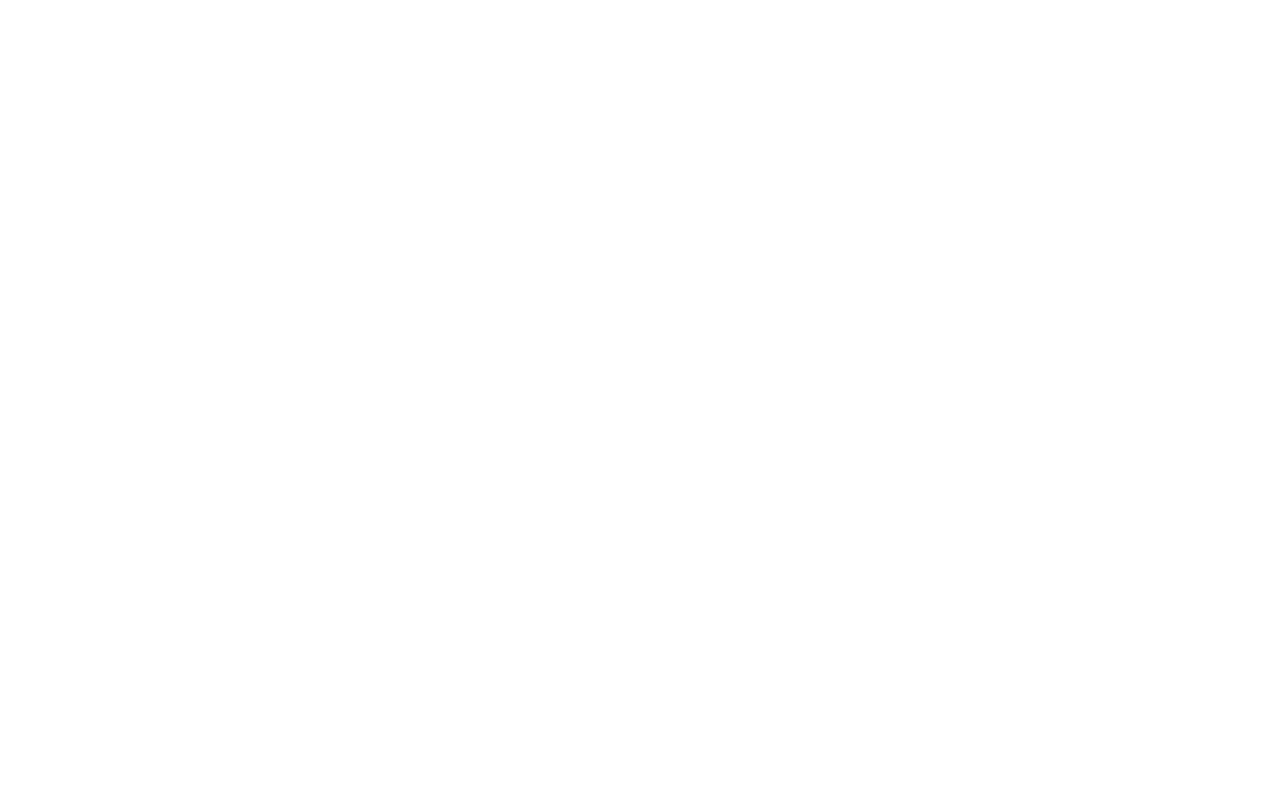
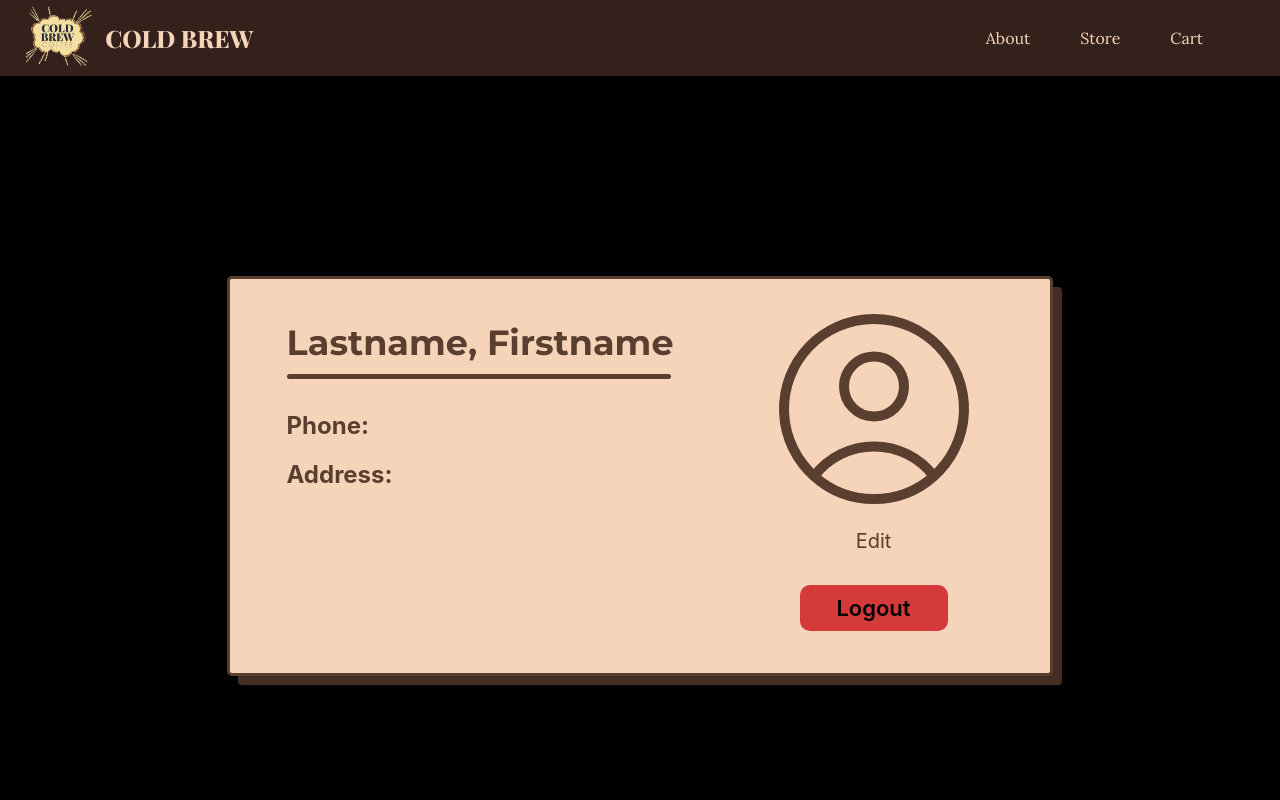
Before and after one commit to jrsnleons/Coldbrew, a React (Create React App) app: page /profile in a window 1280 px wide. Before the commit this address had no page. Shown: the top 800 px of the page. Built offline with nearby package versions, Linux system fonts and the light colour scheme; no server answers; a web font is replaced by a local one.

Commit message:
Profiile page

```diff
--- a/src/App.js
+++ b/src/App.js
@@ -4,6 +4,7 @@
 import About from './pages/about';
 import Shop from './pages/shop';
 import Cart from './pages/cart';
+import Profile from './pages/profile';
 
 
 
@@ -22,6 +23,7 @@
         <Route path="/shop" element={<Shop/>}/>
         <Route path="/about" element={<About/>}/>
         <Route path="/cart" element={<Cart/>}/>
+        <Route path="/profile" element={<Profile/>}/>
       </Routes>
     </Router>
   );
--- /dev/null
+++ b/src/css/profile.css
@@ -0,0 +1,80 @@
+.Profile{
+    background-color: black;
+    min-height: 100vh;
+    position: relative;
+}
+
+.ProfileBody{
+    min-height: 100vh;
+    display: flex;
+    justify-content: center;
+    align-items: center;
+}
+
+.Card{
+    background-color: #F6D4BA;
+    width: 50rem;
+    padding: 10px;
+    box-shadow: 10px 10px 0px -1px rgba(90, 62, 48, 0.75);
+    -webkit-box-shadow: 10px 10px 0px -1px rgba(90, 62, 48, 0.75);
+    -moz-box-shadow: 10px 10px 0px -1px rgba(90, 62, 48, 0.75);
+    border: 3px solid #5A3E30;
+    border-radius: 5px;
+    display: flex;
+    justify-content: center;
+    gap: 5rem;
+    color: #5A3E30;
+}
+
+.Img{
+    width: 15rem;
+    display: flex;
+    justify-content: center;
+    flex-direction: column;
+}
+
+.Details{
+    margin-top: 2rem;
+}
+
+.Name{
+    color: #5A3E30;
+    font-size: 35px;
+}
+
+
+.Line{
+    background-color: #5A3E30;
+    width: 24rem;
+    height: 5px;
+    border-radius: 10px;
+    margin-top: 10px;
+    margin-bottom: 2rem;
+}
+
+.pbtn{
+    all:unset;
+    margin: auto;
+}
+
+.logout{
+    background-color: #d53a3a;
+    padding: 10px;
+    width: 8rem;
+    text-align: center;
+    font-size: 22px;
+    border-radius: 10px;
+    cursor: pointer;
+    margin-bottom: 2rem;
+    color: black;
+    font-weight: 600;
+}
+
+.logout:hover{
+    background-color: #d34747;
+}
+.edit{
+    font-size: 20px;
+    margin-bottom: 2rem;
+    cursor: pointer;
+}
--- a/src/pages/cart.js
+++ b/src/pages/cart.js
@@ -17,6 +17,10 @@
   const [total, setTotal] = useState('');
 
   const navigate = useNavigate();
+
+  const onDelete = (id) => {
+    Axios.delete(`http://localhost:3002/cart/${id}`)
+  }
 
   useEffect(() =>{
     //checks if user is logged in else redirects to log in page
@@ -52,6 +56,7 @@
                   <th>Product</th>
                   <th>Quantity</th>
                   <th>Price</th>
+                  <th></th>
                 </tr>
               </thead>
               <tbody>
@@ -61,6 +66,7 @@
                       <td>{product.name}</td>
                       <td>{product.quantity}</td>
                       <td>{product.price}</td>
+                      <td><button type='button' onClick={()=>onDelete(product.id)}>x</button></td>
                     </tr>
                   );
                 })}
--- /dev/null
+++ b/src/pages/profile.js
@@ -0,0 +1,38 @@
+import React, { useEffect, useState } from 'react'
+import { useNavigate } from 'react-router-dom';
+
+import Axios from 'axios';
+import Footer from '../components/footer';
+import Header from '../components/header';
+
+
+import '../css/profile.css'
+
+const Profile = () => {
+    return(
+        <div className="Profile">
+            <Header/>
+            <div className="ProfileBody">
+                <div className="Card">
+                <div className="Details">
+                    <h1 style={{margin:'0', padding:'0'}} className='Name'>Lastname, Firstname</h1>
+                    <div className="Line"></div>
+                    <h2>Phone: </h2>
+                    <h2>Address: </h2>
+                </div>
+                <div className="Img">
+                <svg xmlns="http://www.w3.org/2000/svg" fill="none" viewBox="0 0 24 24" stroke-width="1" stroke="#5A3E30" class="w-5 h-5">
+                    <path stroke-linecap="round" stroke-linejoin="round" d="M17.982 18.725A7.488 7.488 0 0012 15.75a7.488 7.488 0 00-5.982 2.975m11.963 0a9 9 0 10-11.963 0m11.963 0A8.966 8.966 0 0112 21a8.966 8.966 0 01-5.982-2.275M15 9.75a3 3 0 11-6 0 3 3 0 016 0z" />
+                    </svg>
+                    <button className='pbtn edit'>Edit</button>
+                    <button className='pbtn logout'>Logout</button>
+                </div>
+                </div>
+            </div>
+            <Footer/>
+        </div>
+    )
+}
+
+
+export default Profile;
```
